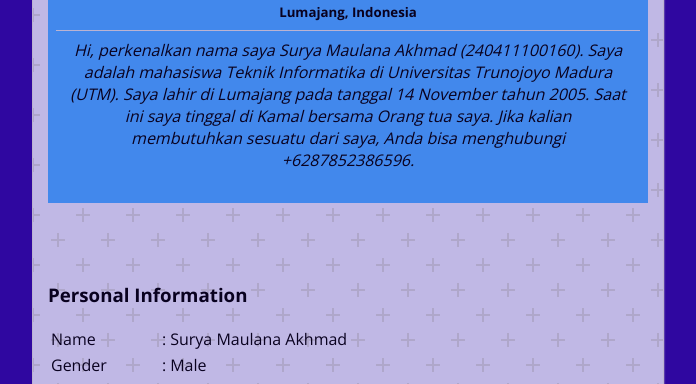
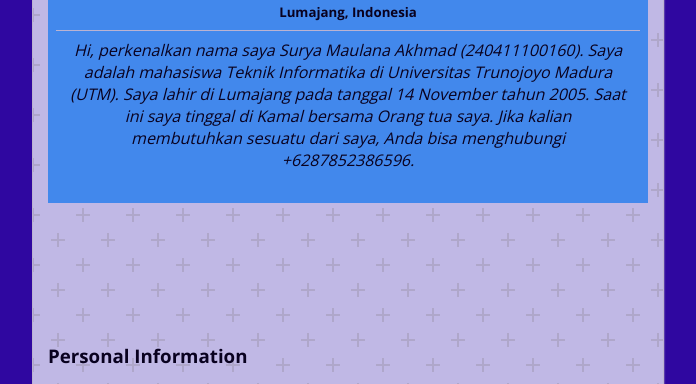
Before and after one commit to suryamaulana98/informatic-suryamaulana, a plain HTML site: page index.html in a window 1280 px wide. Shown: the part 361-745 px from the top of the page, without its empty margins (292-988 px from the left). Drawn offline with nearby package versions, Linux system fonts and the light colour scheme.

Commit message:
changed file

```diff
--- a/index.html
+++ b/index.html
@@ -60,7 +60,9 @@
           >
           >
           <div class="conteudo-content">
-            <h3 style="font-weight: bold">Personal Information</h3>
+            <h3 style="margin-top: 80px; font-weight: bold">
+              Personal Information
+            </h3>
             <table id="table">
               <tr align="justify">
                 <td>Name</td>
```
